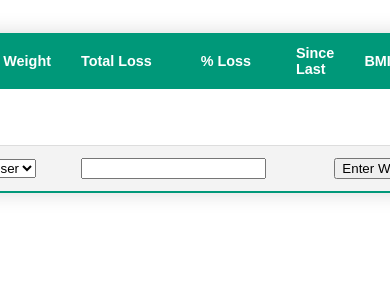
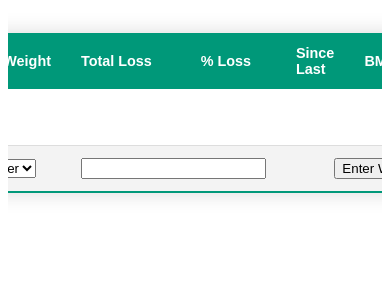
Before and after one commit to marcevald/weightApp, a Flask app: template templates/index.htm in a window 390 px wide; the page is wider, and only the part inside the window is pictured. Shown: the top 300 px of that part. Run offline with Flask 2, Linux system fonts and the light colour scheme; the template is opened without the code that fills it: most values are stand-ins (such as "Sample title", 1, 10 or a date in 2020).

Commit message:
added responsive

```diff
--- a/templates/index.htm
+++ b/templates/index.htm
@@ -9,7 +9,7 @@
     </head>
     <body>
 
-<div class="container">
+<div class="container" style="overflow-x:auto;">
 <table class="styled-table">
     <thead>
         <tr>
```
